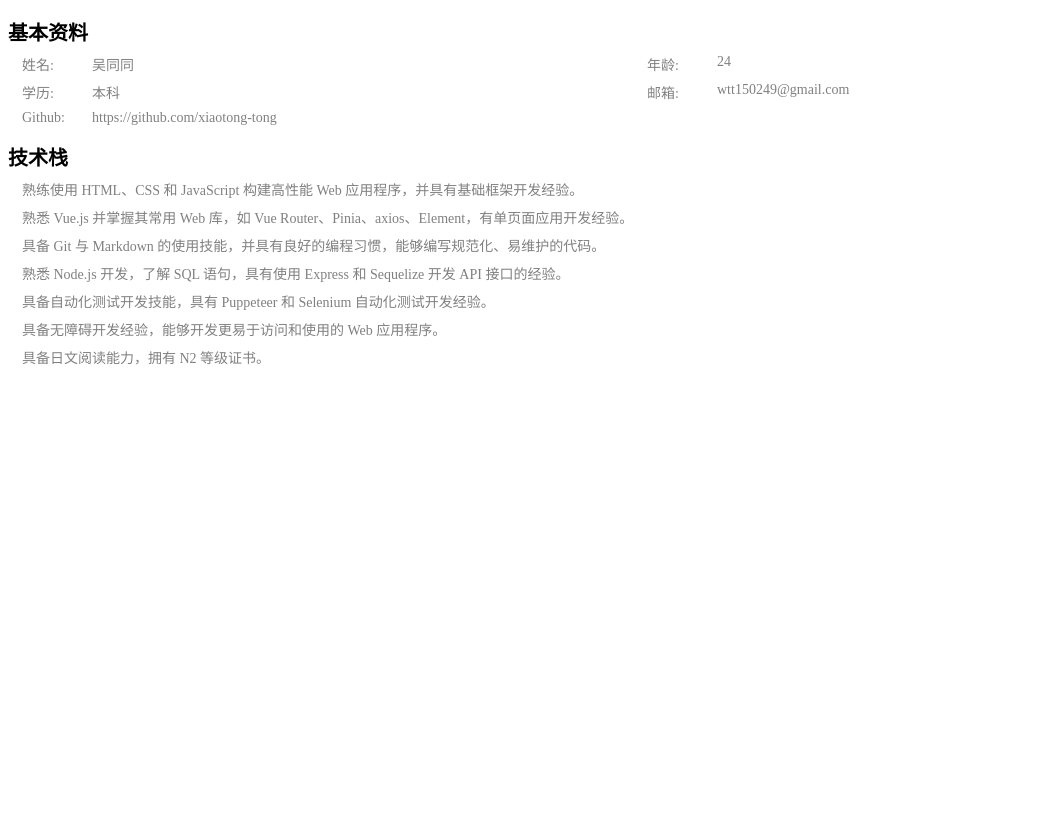
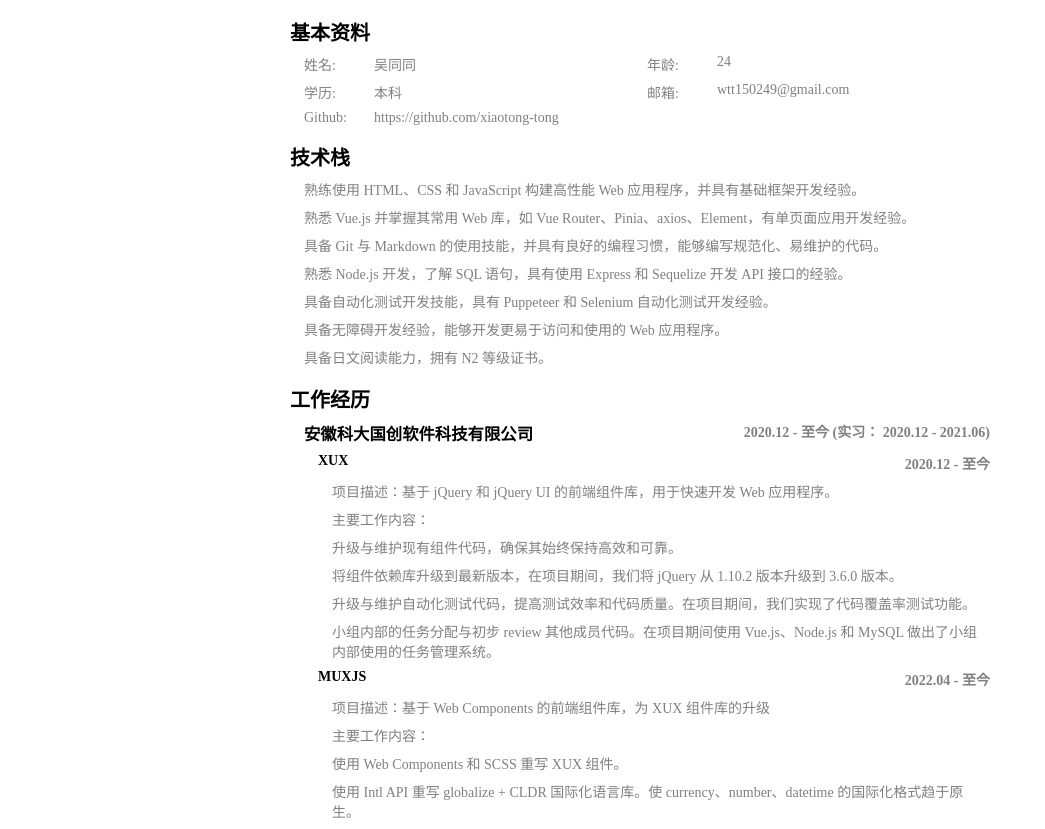
Before and after one commit to xiaotong-tong/xiaotong-tong.github.io, a plain HTML site: page CV/CV.html in a window 1280 px wide. Shown: the whole page, without its empty margins (0-1045 px from the left). Before the commit the page ends 800 px from the top, so only its background shows below. Drawn offline with Linux system fonts and the light colour scheme.

Commit message:
添加工作经历

```diff
--- a/CV/CV.css
+++ b/CV/CV.css
@@ -1,3 +1,8 @@
+main {
+	width: min(100%, 700px);
+	margin: 0 auto;
+}
+
 .title {
 	font-size: 20px;
 	margin-block-end: 8px;
@@ -27,6 +32,23 @@
 	content: ":";
 }
 
-#skillContent > p {
+p {
 	margin-block: 8px;
 }
+
+#jobContent :is(h3, h4) {
+	color: black;
+	display: flex;
+	justify-content: space-between;
+	margin-block: 8px;
+}
+
+#jobContent :is(h3, h4) > span:last-child {
+	color: gray;
+	font-size: 14px;
+}
+
+.jobContentItemContent,
+.projectContent {
+	padding-inline-start: 1em;
+}
--- a/CV/CV.html
+++ b/CV/CV.html
@@ -8,7 +8,9 @@
 		<link rel="stylesheet" href="./CV.css" />
 	</head>
 	<body>
+		<main></main>
 		<script>
+			const mainEl = document.querySelector("main");
 			if (navigator.language.startsWith("ja")) {
 				document.title = "履歴書";
 			}
@@ -44,7 +46,7 @@
 				});
 
 				basicInfo.appendChild(basicInfoContent);
-				document.body.appendChild(basicInfo);
+				mainEl.appendChild(basicInfo);
 			};
 
 			const createSkill = (data) => {
@@ -68,12 +70,70 @@
 				});
 
 				skill.appendChild(skillContent);
-				document.body.appendChild(skill);
+				mainEl.appendChild(skill);
+			};
+
+			const createJob = (data) => {
+				const job = document.createElement("div");
+				job.id = "job";
+
+				const jobTitle = document.createElement("h2");
+				jobTitle.innerText = data.title;
+				jobTitle.className = "title";
+				job.appendChild(jobTitle);
+
+				const jobContent = document.createElement("div");
+				jobContent.id = "jobContent";
+				jobContent.className = "content";
+
+				data.content.forEach((v) => {
+					const company = document.createElement("div");
+					company.className = "company";
+
+					const companyTitle = document.createElement("h3");
+					companyTitle.innerHTML = `<span>${v.company}</span><span>${v.time}</span>`;
+					company.appendChild(companyTitle);
+
+					const jobContentItemContent = document.createElement("div");
+					jobContentItemContent.className = "jobContentItemContent";
+
+					v.content.forEach((project) => {
+						const projectName = document.createElement("h4");
+						projectName.innerHTML = `<span>${project.project}</span><span>${project.time}</span>`;
+
+						const projectContent = document.createElement("div");
+						projectContent.className = "projectContent";
+
+						const projectInfo = document.createElement("p");
+						projectInfo.innerText = "项目描述：" + project.info;
+						projectContent.appendChild(projectInfo);
+
+						const projectContentTitle = document.createElement("p");
+						projectContentTitle.innerText = "主要工作内容：";
+						projectContent.appendChild(projectContentTitle);
+
+						project.content.forEach((content) => {
+							const projectContentItem = document.createElement("p");
+							projectContentItem.innerText = content;
+							projectContent.appendChild(projectContentItem);
+						});
+
+						jobContentItemContent.appendChild(projectName);
+						jobContentItemContent.appendChild(projectContent);
+					});
+
+					company.appendChild(jobContentItemContent);
+					jobContent.appendChild(company);
+				});
+
+				job.appendChild(jobContent);
+				mainEl.appendChild(job);
 			};
 
 			const createCV = (data) => {
 				createBasicInfo(data.find((v) => v.group === "basic"));
 				createSkill(data.find((v) => v.group === "skill"));
+				createJob(data.find((v) => v.group === "job"));
 			};
 
 			fetch("./CV.json")
--- a/CV/CV.json
+++ b/CV/CV.json
@@ -42,6 +42,39 @@
 				"具备无障碍开发经验，能够开发更易于访问和使用的 Web 应用程序。",
 				"具备日文阅读能力，拥有 N2 等级证书。"
 			]
+		},
+		{
+			"group": "job",
+			"title": "工作经历",
+			"content": [
+				{
+					"company": "安徽科大国创软件科技有限公司",
+					"position": "web 前端开发工程师",
+					"time": "2020.12 - 至今 (实习： 2020.12 - 2021.06)",
+					"content": [
+						{
+							"project": "XUX",
+							"time": "2020.12 - 至今",
+							"info": "基于 jQuery 和 jQuery UI 的前端组件库，用于快速开发 Web 应用程序。",
+							"content": [
+								"升级与维护现有组件代码，确保其始终保持高效和可靠。",
+								"将组件依赖库升级到最新版本，在项目期间，我们将 jQuery 从 1.10.2 版本升级到 3.6.0 版本。",
+								"升级与维护自动化测试代码，提高测试效率和代码质量。在项目期间，我们实现了代码覆盖率测试功能。",
+								"小组内部的任务分配与初步 review 其他成员代码。在项目期间使用 Vue.js、Node.js 和 MySQL 做出了小组内部使用的任务管理系统。"
+							]
+						},
+						{
+							"project": "MUXJS",
+							"time": "2022.04 - 至今",
+							"info": "基于 Web Components 的前端组件库，为 XUX 组件库的升级",
+							"content": [
+								"使用 Web Components 和 SCSS 重写 XUX 组件。",
+								"使用 Intl API 重写 globalize + CLDR 国际化语言库。使 currency、number、datetime 的国际化格式趋于原生。"
+							]
+						}
+					]
+				}
+			]
 		}
 	],
 	"ja": []
```
